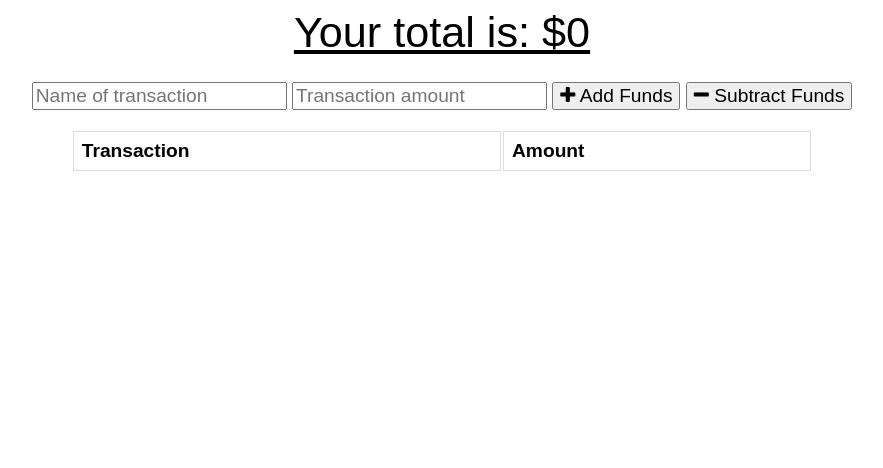
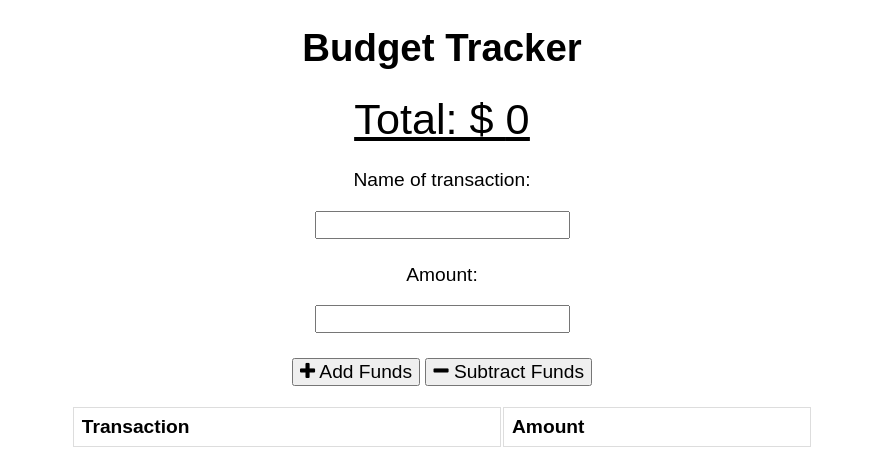
Before and after one commit to mathbolson/TrackYourBudget, a website: page public/index.html in a window 1280 px wide. Shown: the whole page, without its empty margins (198-1081 px from the left). Drawn offline with nearby package versions, Linux system fonts and the light colour scheme; no server answers.

Commit message:
Fixed erros

```diff
--- a/public/db.js
+++ b/public/db.js
@@ -1,13 +1,16 @@
+
 const indexedDB = window.indexedDB ||
 window.mozIndexedDB ||
 window.webkitIndexedDB ||
 window.msIndexedDB;
 
 let db;
+
 const request = indexedDB.open("budget", 1);
 
 
 request.onupgradeneeded = function (event) {
+
     const db = event.target.result;
     db.createObjectStore("pending", {
         keyPath: "id",
--- a/public/index.html
+++ b/public/index.html
@@ -1,5 +1,6 @@
 <!DOCTYPE html>
 <html lang="en">
+
 <head>
   <meta charset="UTF-8">
   <meta name="viewport" content="width=device-width, initial-scale=1.0">
@@ -9,23 +10,34 @@
 
   <link rel="stylesheet" href="https://stackpath.bootstrapcdn.com/font-awesome/4.7.0/css/font-awesome.min.css">
   <link rel="stylesheet" href="styles.css">
-  <link rel="manifest" href="manifest.webmanifest">
+  <link rel="manifest" href="/manifest.webmanifest">
 
   <title>Budget Tracker</title>
 </head>
+
 <body>
+  <div class="container">
   <div class="wrapper">
+    <h1>Budget Tracker</h1>
     <div class="total">
-      <div class="total">Your total is: $<span id="total">0</span></div>
+      <div class="total">Total: $ <span id="total">0</span></div>
     </div>
 
     <div class="form">
-      <input type="text" id="t-name" placeholder="Name of transaction" />
-      <input type="number" min="0" id="t-amount" placeholder="Transaction amount" />
+      <p>Name of transaction:</p>
+      <input type="text" id="t-name"/>
+    </div>
+    <div class="form">
+      <p>Amount:</p>
+      <input type="number" min="0" id="t-amount"/>
+    </div>
+    <div class="form">
       <button id="add-btn"><i class="fa fa-plus buttons"></i> Add Funds</button>
-      <button id="sub-btn"><i class="fa fa-minus"></i> Subtract Funds</button>
+          <button id="sub-btn"><i class="fa fa-minus"></i> Subtract Funds</button>
       <p class="error"></p>
     </div>
+
+
 
     <div class="transactions">
       <table>
@@ -38,11 +50,15 @@
         </tbody>
       </table>
     </div>
-
+  </div>
+  </div>
+  <br>
+  <div class="chart">
     <canvas id="myChart"></canvas>
   </div>
+ </div>
 
-  <script src="db.js"></script>
+ <script src="/db.js"></script>
   <script src="https://cdn.jsdelivr.net/npm/chart.js@2.8.0"></script>
   <script src="index.js"></script>
 
@@ -56,5 +72,6 @@
       });
     }
   </script>
+
 </body>
 </html>
--- a/public/service-worker.js
+++ b/public/service-worker.js
@@ -15,7 +15,7 @@ const FILES_TO_CACHE = [
 ];
 
 
-const iconSizes = [ "192", "512"];
+const iconSizes = ["72", "96", "128", "144", "152", "192", "384", "512"];
 const iconFiles = iconSizes.map(
   (size) => `/icons/icon-${size}x${size}.png`
 );
```
Also changed, not shown: server.js (+8 -4 lines), public/index.js (line endings or trailing spaces), public/manifest.webmanifest.
